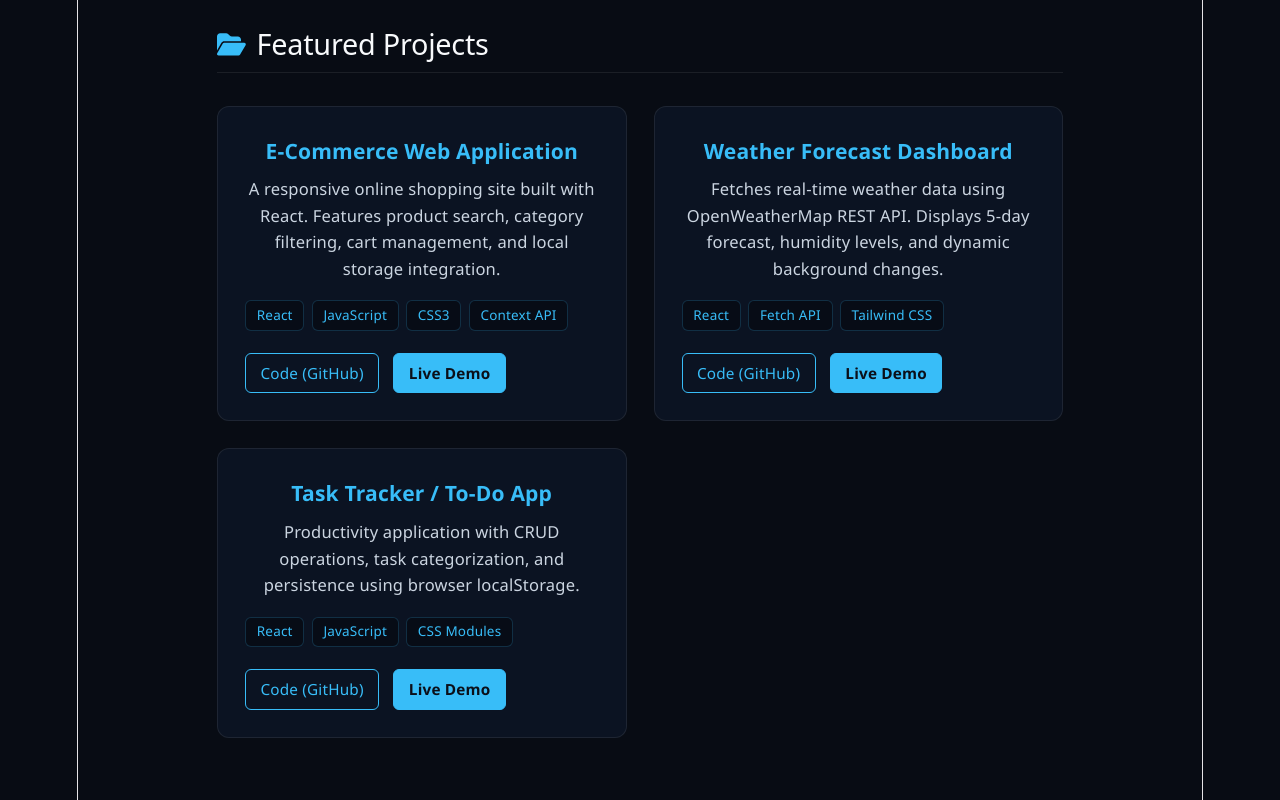
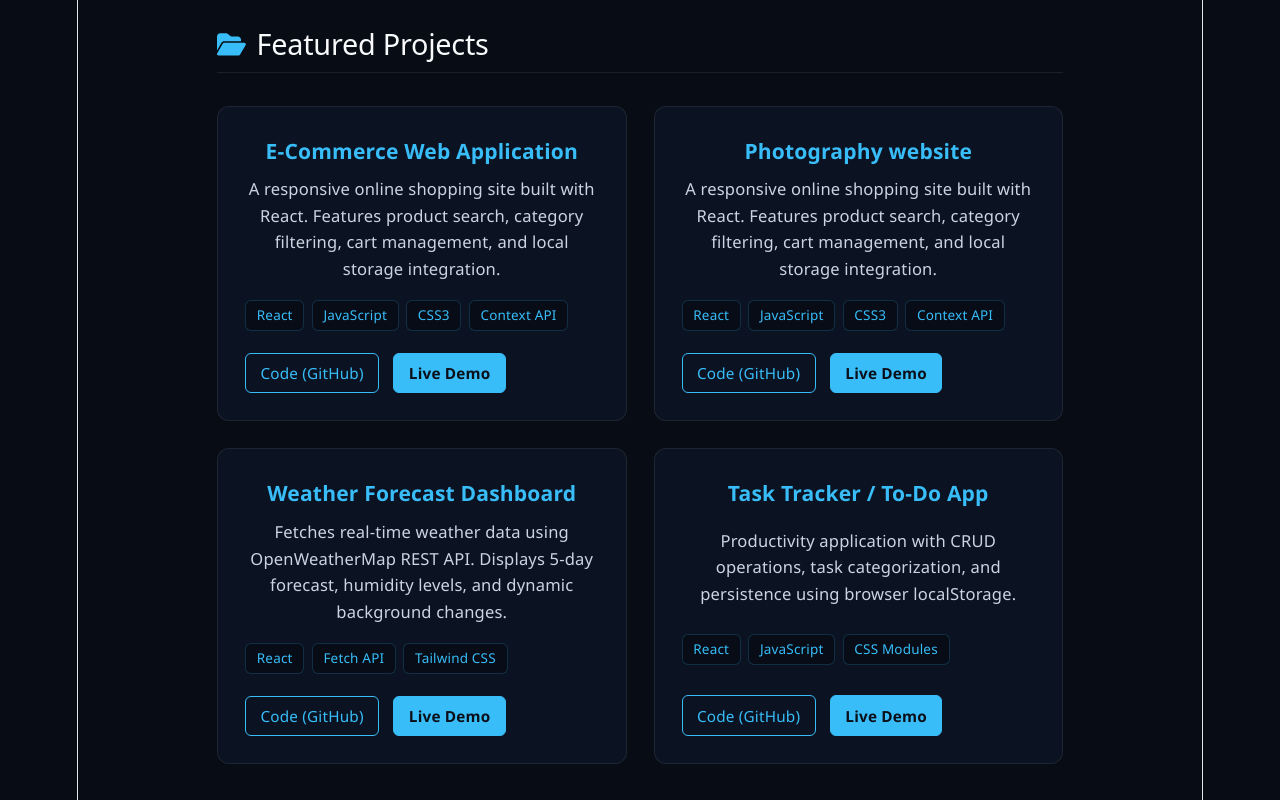
Before and after one commit to jamalasad-ASAD/Portfolio-Asad, a React (Vite) app: page / in a window 1280 px wide. Shown: the part 2040-2840 px from the top of the page. Built offline with nearby package versions, Linux system fonts and the light colour scheme.

Commit message:
project add

```diff
--- a/src/Components/portfolioData.js
+++ b/src/Components/portfolioData.js
@@ -92,6 +92,13 @@ export const portfolioData = {
       github: "https://github.com/yourusername/ecommerce-app",
       live: "https://your-demo-link.netlify.app"
     },
+     {
+      title: "Photography website",
+      description: "A responsive online shopping site built with React. Features product search, category filtering, cart management, and local storage integration.",
+      tech: ["React", "JavaScript", "CSS3", "Context API"],
+      github: "https://github.com/jamalasad-ASAD/nadeem-photography",
+      live: "https://nadeem-photography.vercel.app/"
+    },
     {
       title: "Weather Forecast Dashboard",
       description: "Fetches real-time weather data using OpenWeatherMap REST API. Displays 5-day forecast, humidity levels, and dynamic background changes.",
```
